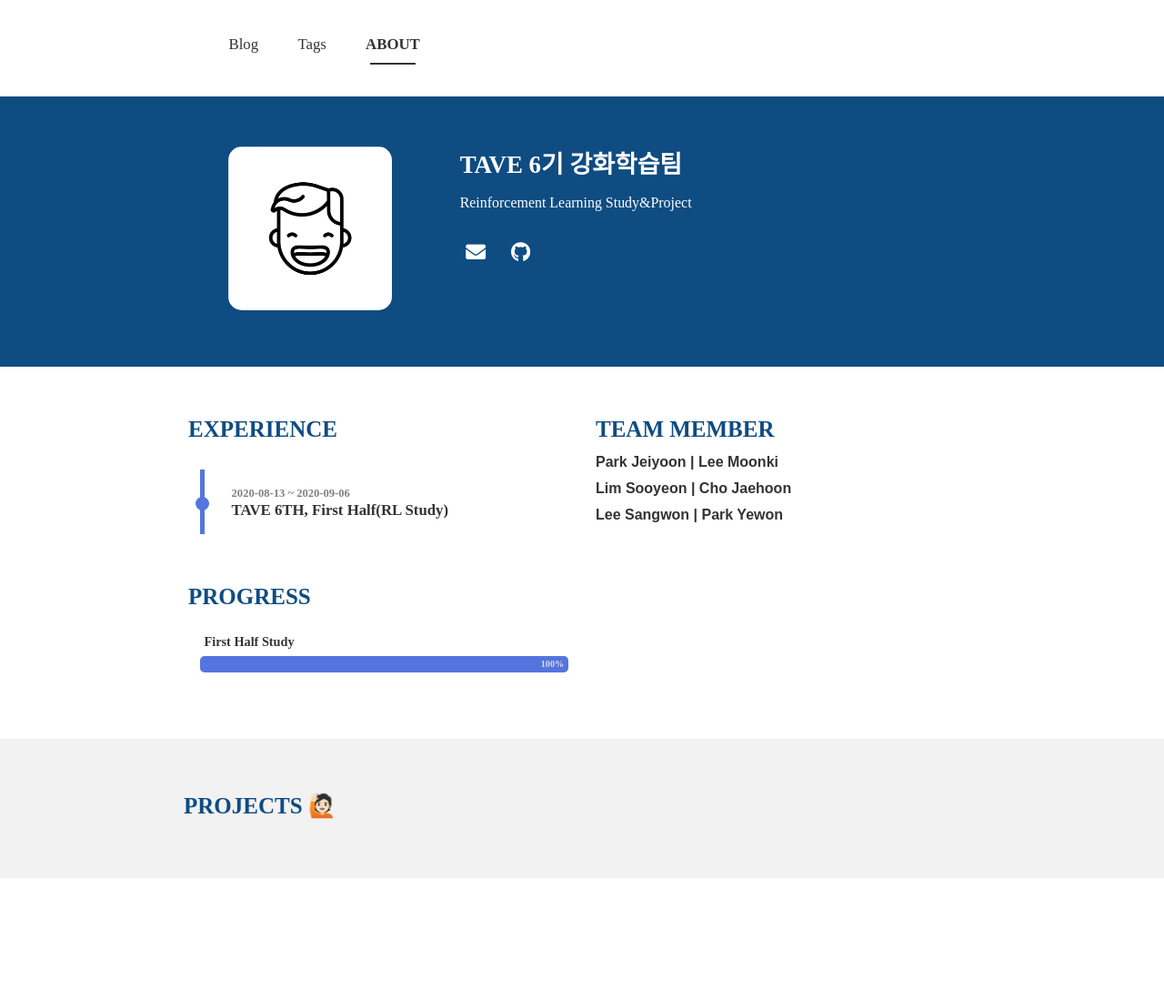
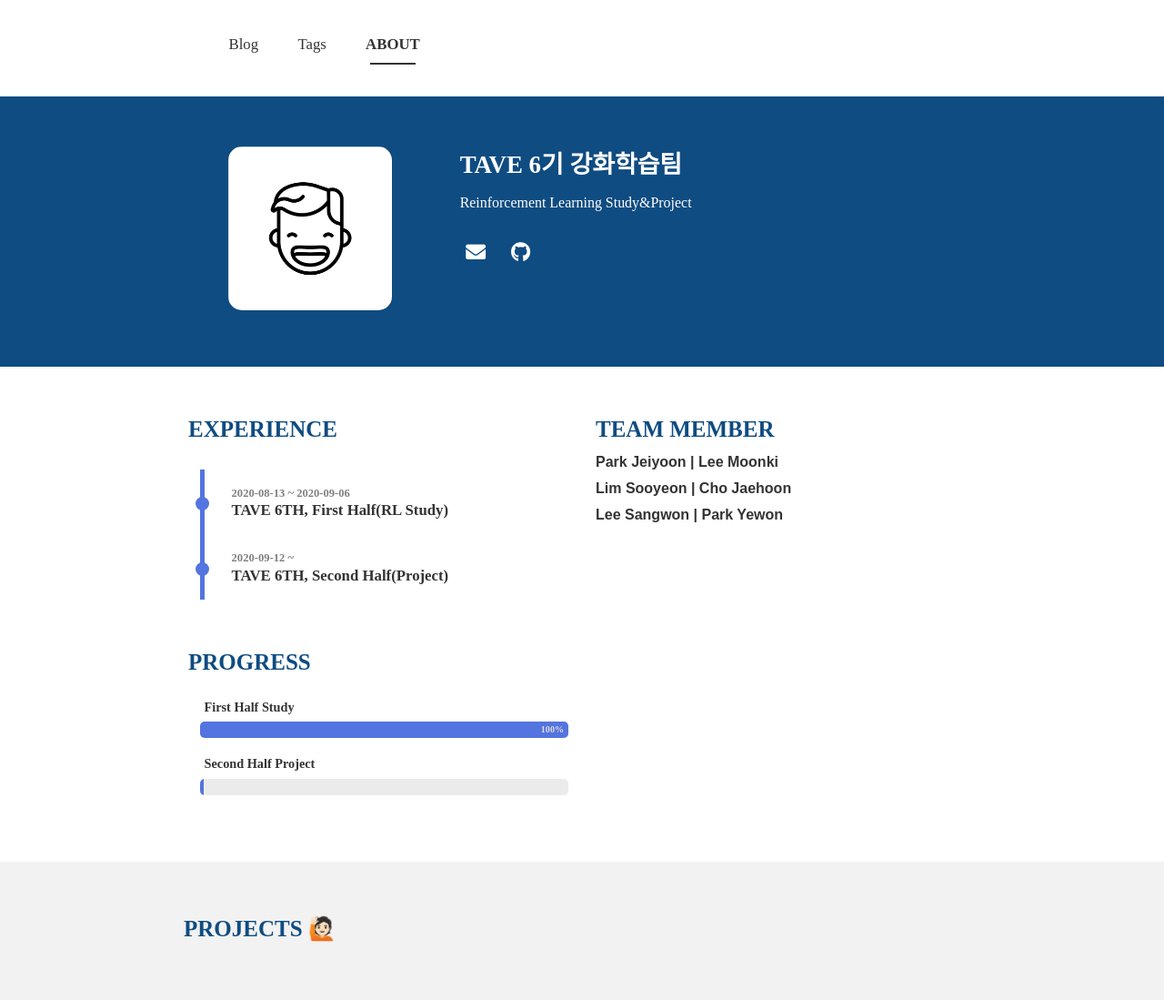
Before and after one commit to TAVE-6th-RLstudy/TAVE-6th-RLstudy.github.io, a Jekyll site: the page built from portfolio.html, in a window 1280 px wide. Shown: the whole page at 91% size. Built offline with Jekyll 4.4.1, drawn with Linux system fonts in a browser that asks for light colours; nearby versions of some CDN libraries; some web fonts are replaced; before the commit the page ends 965 px from its top, so only the background shows below that.

Commit message:
edit ABOUT

```diff
--- a/_config.yml
+++ b/_config.yml
@@ -18,9 +18,14 @@
       - start: 2020-08-13
         end: 2020-09-06
         experience: TAVE 6TH, First Half(RL Study)
+      - start: 2020-09-12
+        end:
+        experience: TAVE 6TH, Second Half(Project)
     skills:
       - skill: First Half Study
         value: 100 # Percent value
+      - skill: Second Half Project
+        value: 1
     teammember:
       - name1: Park Jeiyoon | Lee Moonki
       - name2: Lim Sooyeon   | Cho Jaehoon
```
